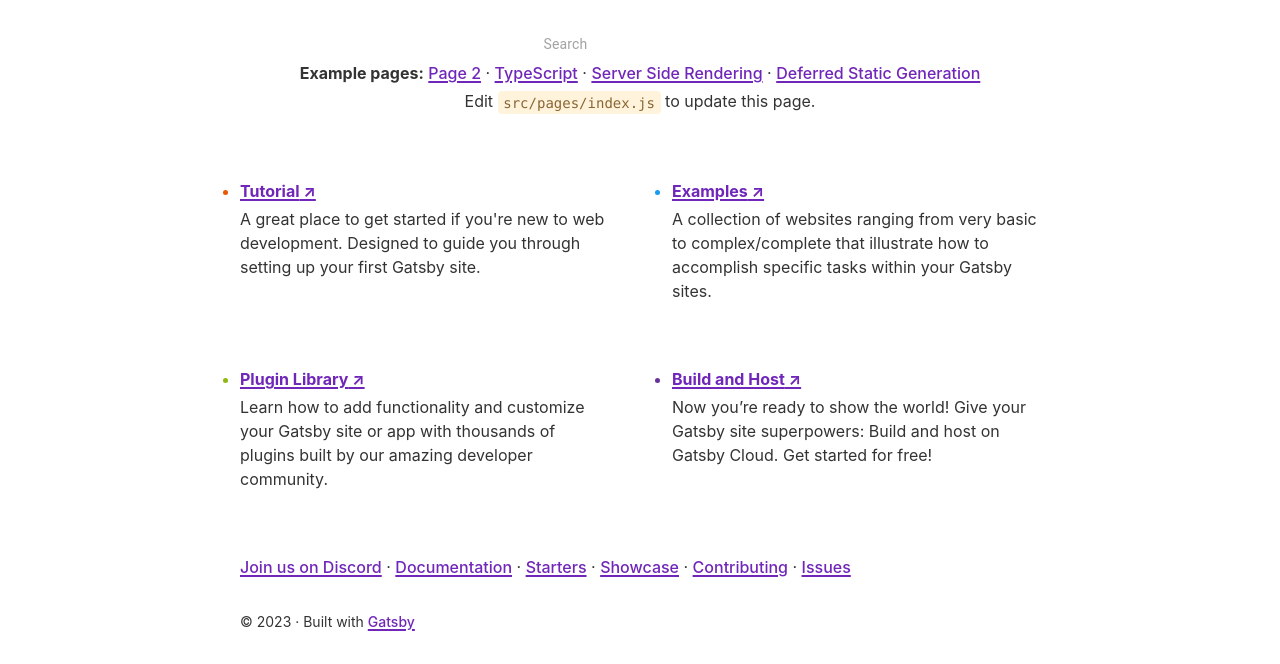
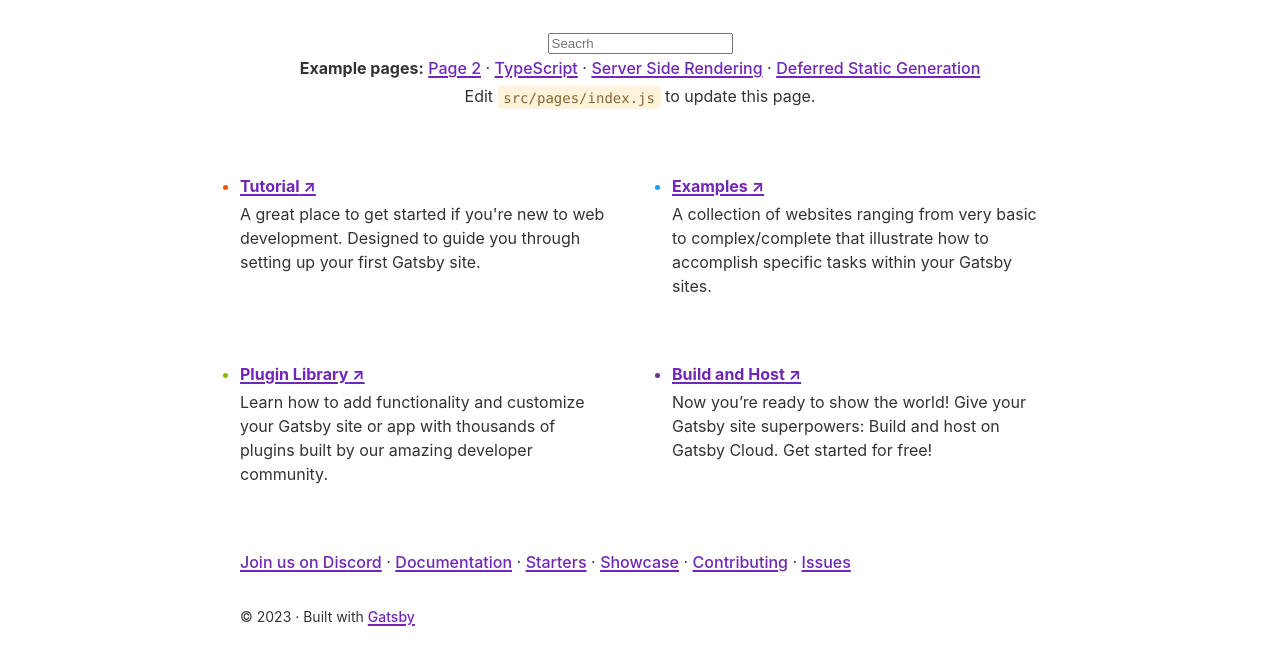
Before and after one commit to firyalspudnikdev/tes-gatsbyonchange, a Gatsby site: page / in a window 1280 px wide. Shown: the part 224-888 px from the top of the page. Built offline with nearby package versions, Linux system fonts and the light colour scheme; Gatsby itself is replaced by a stand-in of ours.

Commit message:
tes-without-mui

```diff
--- a/src/pages/index.js
+++ b/src/pages/index.js
@@ -1,8 +1,6 @@
 import * as React from "react"
 import { Link } from "gatsby"
 import { StaticImage } from "gatsby-plugin-image"
-import { Box, InputBase } from "@mui/material"
-
 import Layout from "../components/layout"
 import Seo from "../components/seo"
 import * as styles from "../components/index.module.css"
@@ -85,14 +83,7 @@ const IndexPage = () => (
       <h1>
         Welcome to <b>Gatsby!</b>
       </h1>
-      <InputBase
-                  sx={{ flex: 1, fontSize: 14 }}
-                  placeholder="Search"
-                  onChange={() => {
-                    console.log("change");
-                  }}
-                  autoFocus
-      />
+      <input type="text" placeholder="Seacrh" onChange={() => {console.log("tes-change");}} />
       <p className={styles.intro}>
         <b>Example pages:</b>{" "}
         {samplePageLinks.map((link, i) => (
```
Also changed, not shown: package.json (+2 -6 lines).
